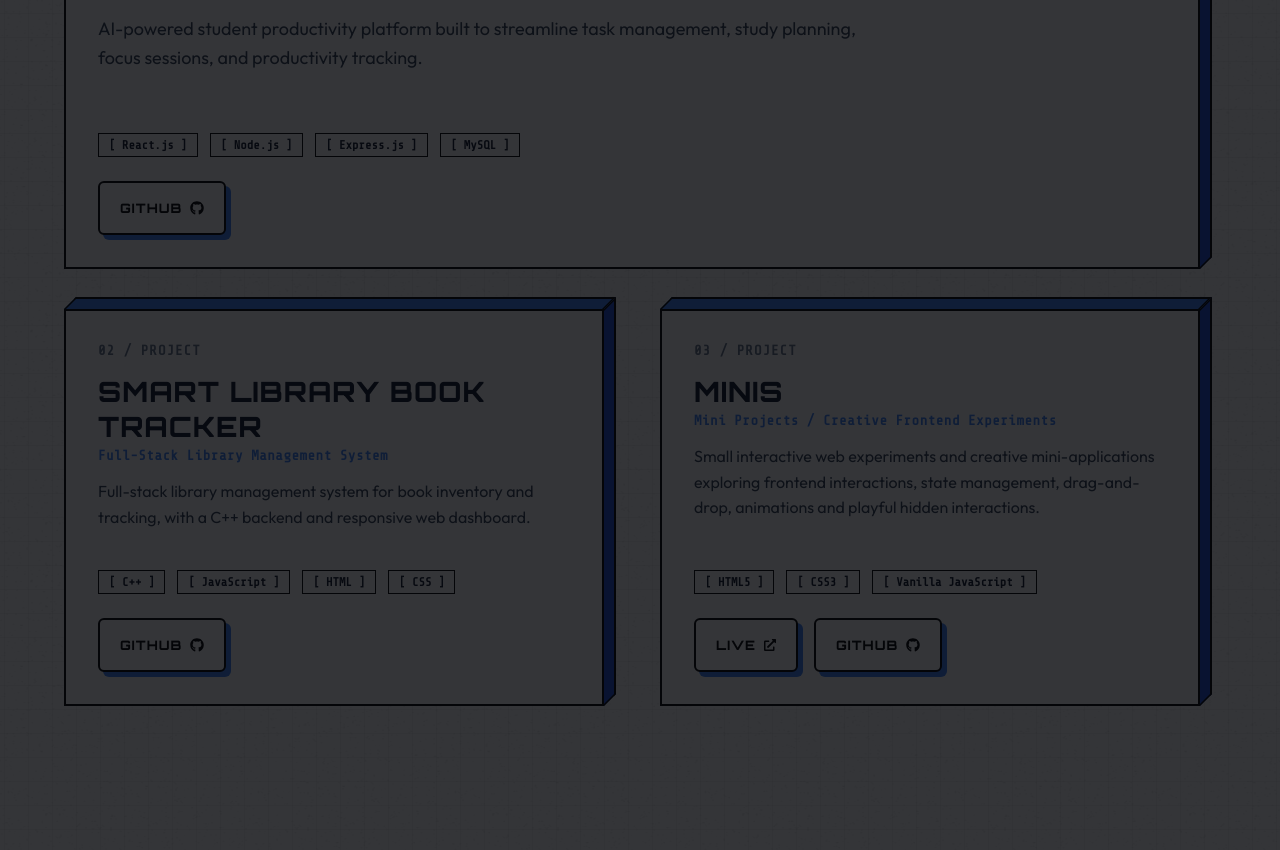
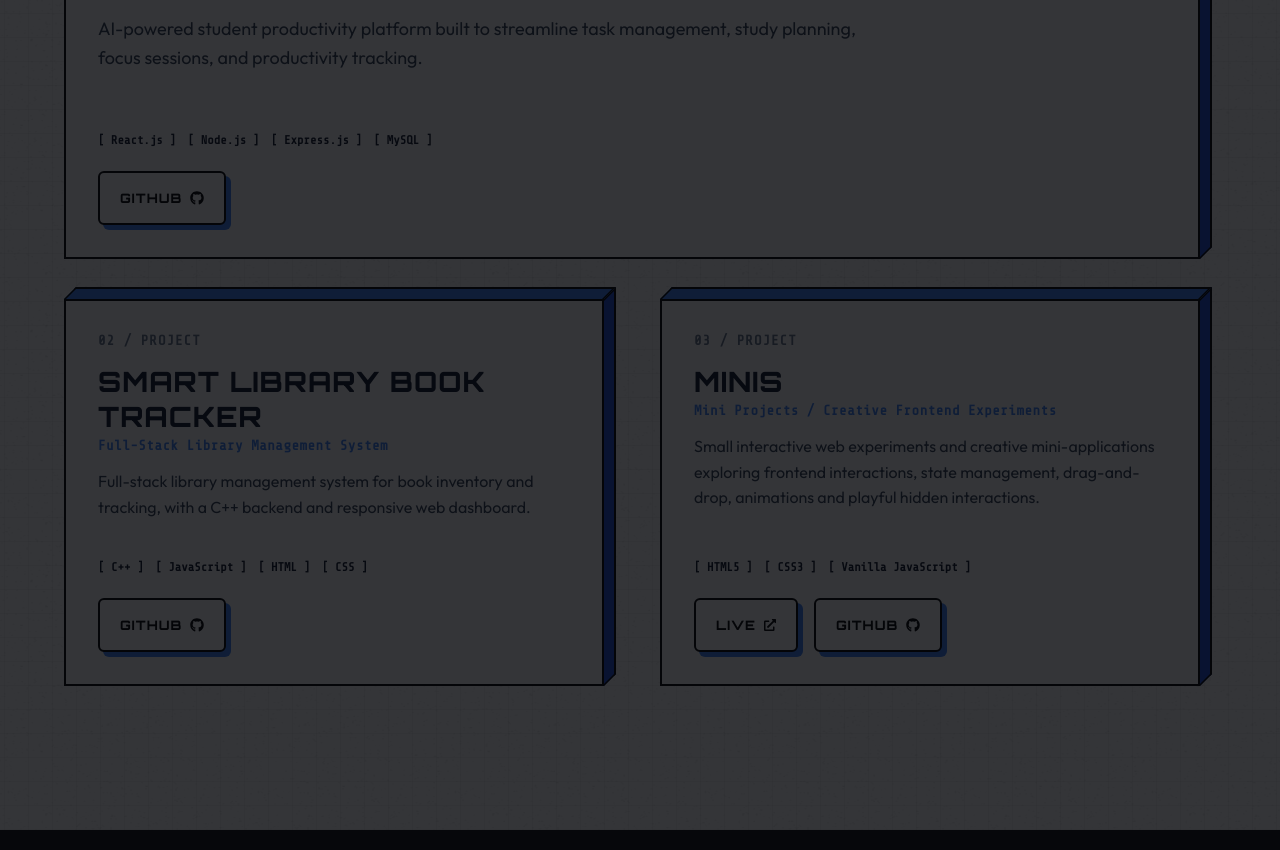
Before and after one commit to syed-imadulla/Portfolio, a React (Vite) app: page / in a window 1280 px wide. Shown: the part 3361-4211 px from the top of the page. Built offline with nearby package versions, Linux system fonts and the light colour scheme.

Commit message:
style: remove border and padding from project card action buttons

```diff
--- a/src/styles/sections.css
+++ b/src/styles/sections.css
@@ -758,8 +758,8 @@
   font-weight: 600;
   color: #0f172a;
   background: transparent;
-  border: 1px solid #000000;
-  padding: 4px 10px;
+  border: none;
+  padding: 0;
 }
 
 .project-card-actions {
```
